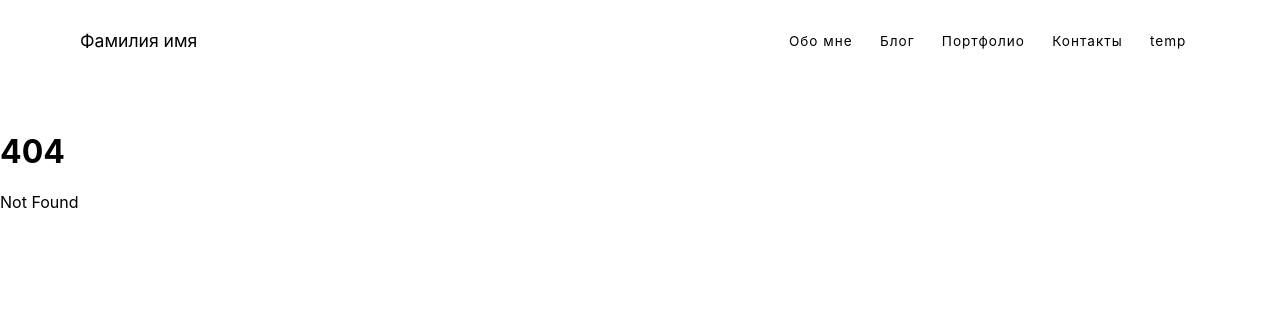
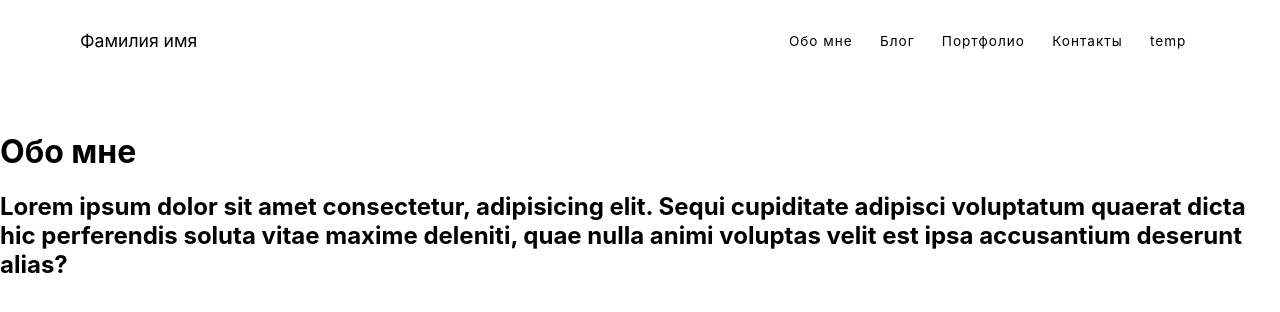
Before and after one commit to irina309/svelte-test1, a SvelteKit app: page /about in a window 1280 px wide. Before the commit this address had no page. Shown: the top 312 px of the page. Built offline with nearby package versions, Linux system fonts and the light colour scheme.

Commit message:
chage page1

```diff
--- /dev/null
+++ b/src/routes/about/+page.svelte
@@ -0,0 +1,9 @@
+
+<h1>Обо мне</h1>
+
+
+ <h2 class='subtitle'>
+    Lorem ipsum dolor sit amet consectetur, adipisicing elit. Sequi cupiditate adipisci voluptatum quaerat
+    dicta hic perferendis soluta vitae maxime deleniti, quae nulla animi voluptas velit est ipsa accusantium
+    deserunt alias?
+</h2>
```
